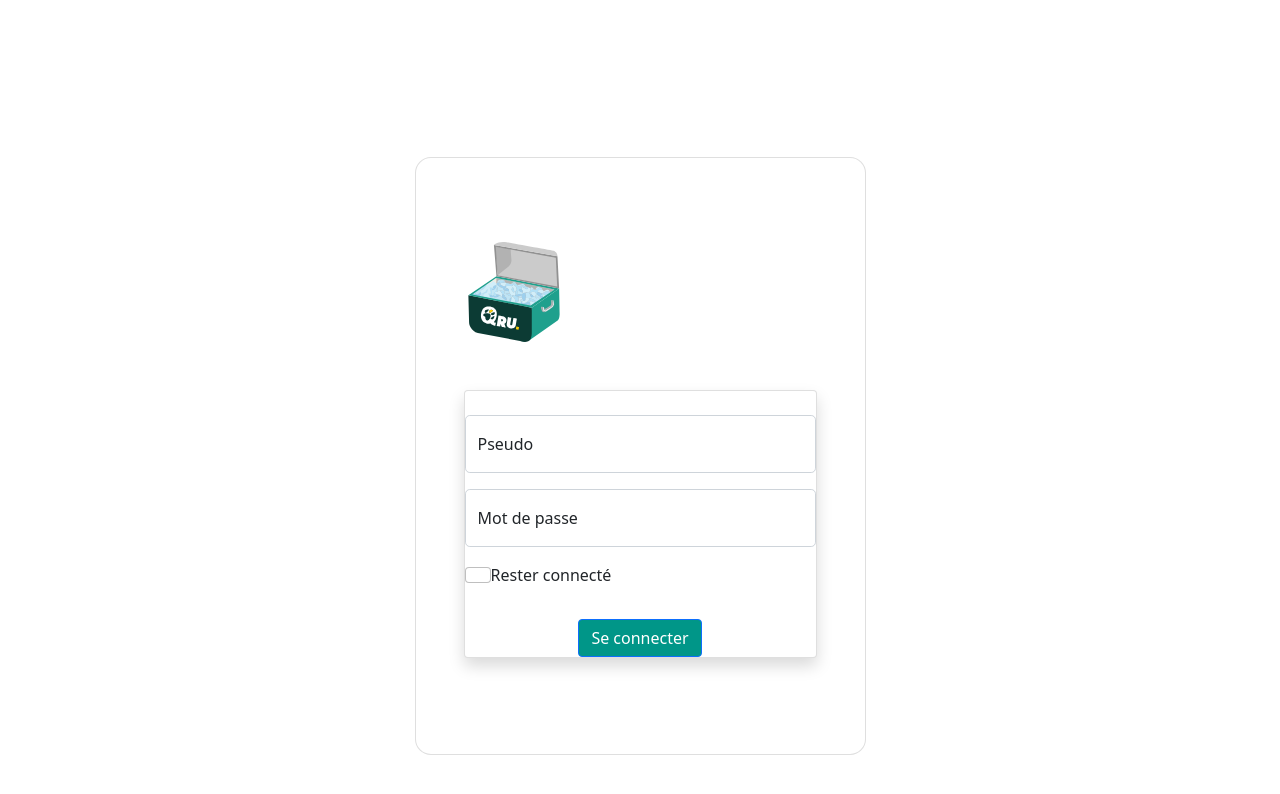
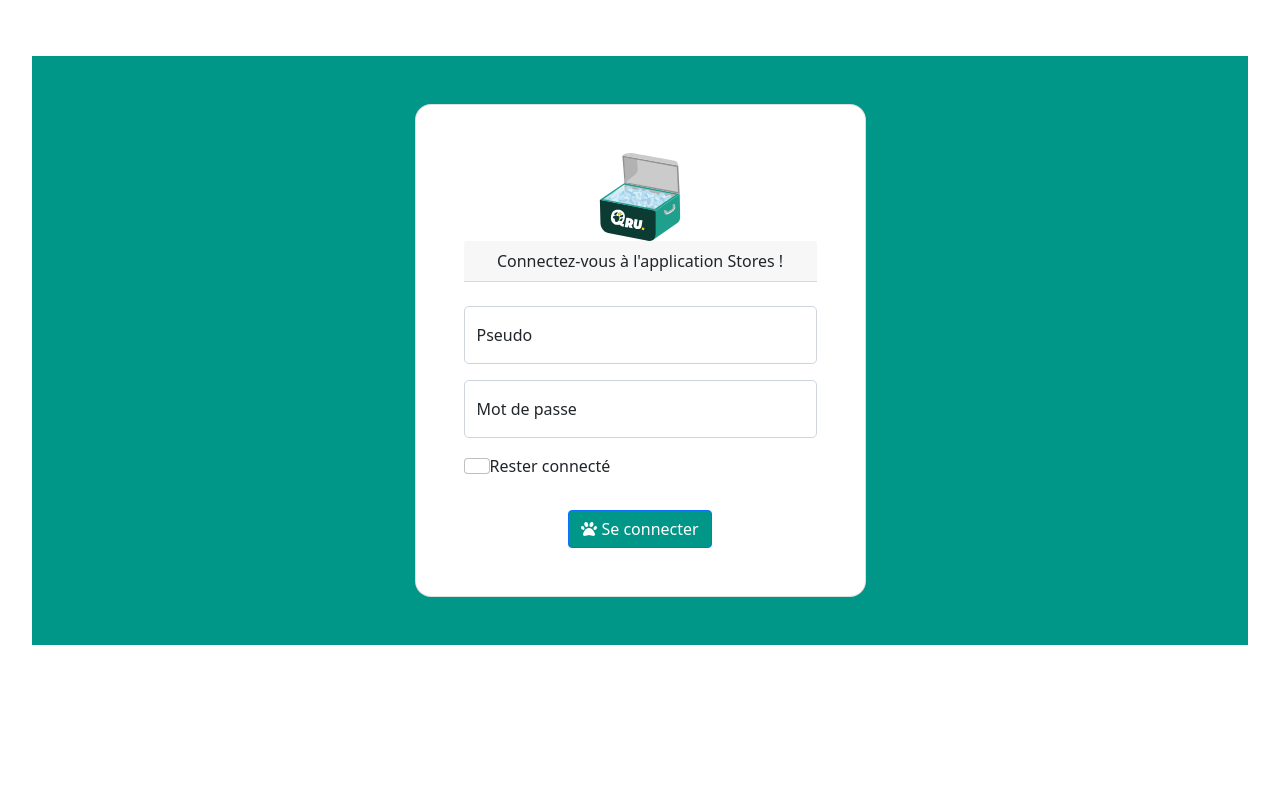
Before and after one commit to AymaneSilini/Stores-React, a React app: page / in a window 1280 px wide. Built offline with nearby package versions, Linux system fonts and the light colour scheme; no server answers.

Commit message:
v1 design loggin

```diff
--- a/package.json
+++ b/package.json
@@ -6,6 +6,10 @@
   "dependencies": {
     "@emotion/react": "^11.9.0",
     "@emotion/styled": "^11.8.1",
+    "@fortawesome/fontawesome-svg-core": "^6.1.1",
+    "@fortawesome/free-regular-svg-icons": "^6.1.1",
+    "@fortawesome/free-solid-svg-icons": "^6.1.1",
+    "@fortawesome/react-fontawesome": "^0.1.18",
     "@mui/icons-material": "^5.6.2",
     "@mui/material": "^5.6.4",
     "@mui/styled-engine-sc": "^5.6.1",
--- a/src/forms/LoginForm.js
+++ b/src/forms/LoginForm.js
@@ -2,6 +2,8 @@ import React, { Component } from 'react'
 import 'bootstrap/dist/css/bootstrap.min.css';
 import { Container } from '@mui/material';
 import { Form, Button } from 'react-bootstrap';
+import { faHome, faPaw } from "@fortawesome/free-solid-svg-icons";
+import { FontAwesomeIcon } from "@fortawesome/react-fontawesome";
 
 class LoginForm extends Component {
     constructor(props) {
@@ -72,7 +74,7 @@ class LoginForm extends Component {
     </div>
 
     <Button type="submit" value="Submit" style={{ backgroundColor:"#009688"}}>
-      Se connecter
+    <FontAwesomeIcon icon={faPaw}/> Se connecter
     </Button>
     </Form>
     </>
--- a/src/index.css
+++ b/src/index.css
@@ -5,6 +5,8 @@ body {
     sans-serif;
   -webkit-font-smoothing: antialiased;
   -moz-osx-font-smoothing: grayscale;
+  color: "#009688";
+
 }
 
 code {
@@ -15,6 +17,7 @@ code {
 body {
   font-family: "PT Sans", sans-serif;
   padding: 2rem;
+  color: "#009688";
 }
 
 button {
@@ -106,3 +109,14 @@ img{
   justify-content:center;
   align-self: center;
   }
+
+  .center-image{
+    display:flex;
+    justify-content:center; /* horizontally center */
+    align-items:center;    /* vertically center */
+  }
+
+ .center-image img{
+   max-width:100%;
+   max-height:100%;
+ }
--- a/src/pages/Login.js
+++ b/src/pages/Login.js
@@ -9,14 +9,18 @@ class Login extends Component {
     return (
     <>
     <br></br>
-    <section className="vh-100">
+    <div  style={{backgroundColor: "#009688", width: '100%',
+       height: '100%'}}>
     <div className="container py-5 h-100">
     <div className="row d-flex justify-content-center align-items-center h-100">
     <div className="col-12 col-md-8 col-lg-6 col-xl-5">
     <div className="card shadow-2-strong" style={{borderRadius: "1rem"}}>
     <div className="card-body p-5 text-center">
-    <h3 className="mb-5"><img src={Fridge} style={{paddingTop: "10%", minWidth: "100px", width:"25%", height :"25%" }}   alt="Fridge Logo" /></h3>
-    <div className="card card-login mx-auto my-5 shadow">
+    <div className='center-image'>
+    <img src={Fridge} style={{ width:"25%", height :"25%" }}   alt="Fridge Logo" />
+    </div>
+    <div>
+    <div className="card-header">Connectez-vous à l'application Stores !</div>
     <LoginForm/>
     </div>
     </div>
@@ -24,7 +28,7 @@ class Login extends Component {
     </div>
     </div>
     </div>
-    </section>
+    </div>
     </>
     );
   }
```
Also changed, not shown: 1 other file.
